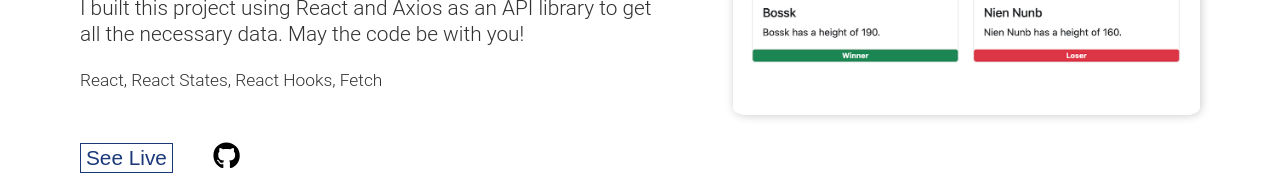
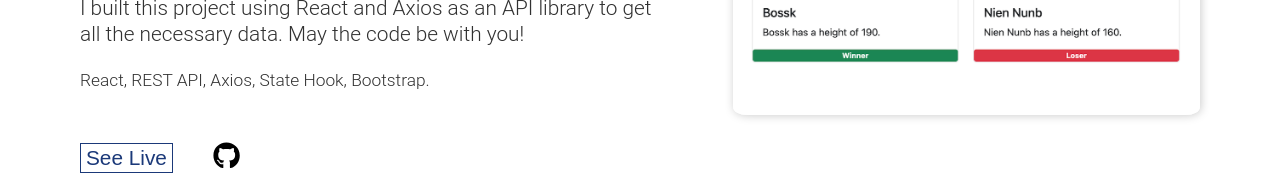
Before and after one commit to francanete/my_portfolio, a React (Create React App) app: page / in a window 1280 px wide. Shown: the part 2966-3141 px from the top of the page. Built offline with nearby package versions, Linux system fonts and the light colour scheme.

Commit message:
Update project3 description

```diff
--- a/src/components/Projects.js
+++ b/src/components/Projects.js
@@ -93,7 +93,7 @@ const Projects = () => {
             all the necessary data. May the code be with you!
           </p>
           <p>
-            <small>React, React States, React Hooks, Fetch</small>
+            <small>React, REST API, Axios, State Hook, Bootstrap.</small>
           </p>
           <a
             href="https://star-wars-battle.netlify.app"
```
